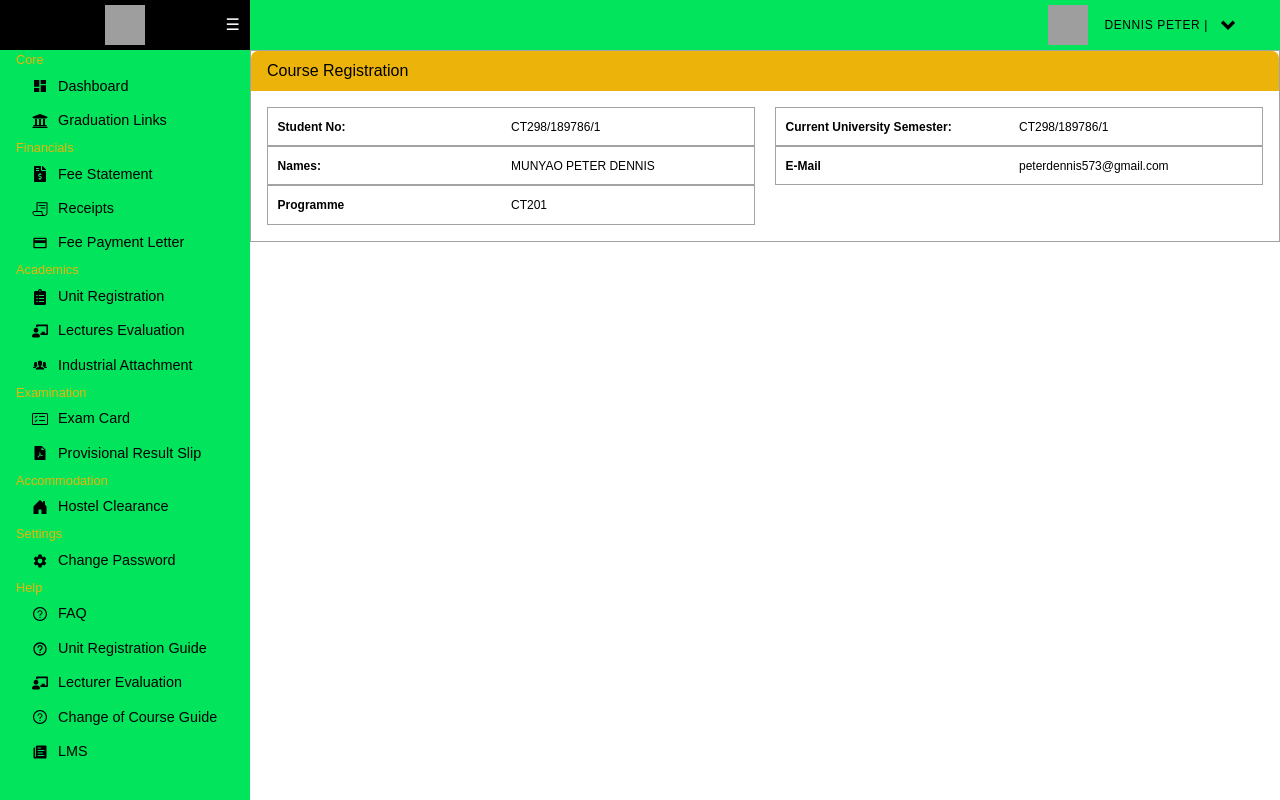
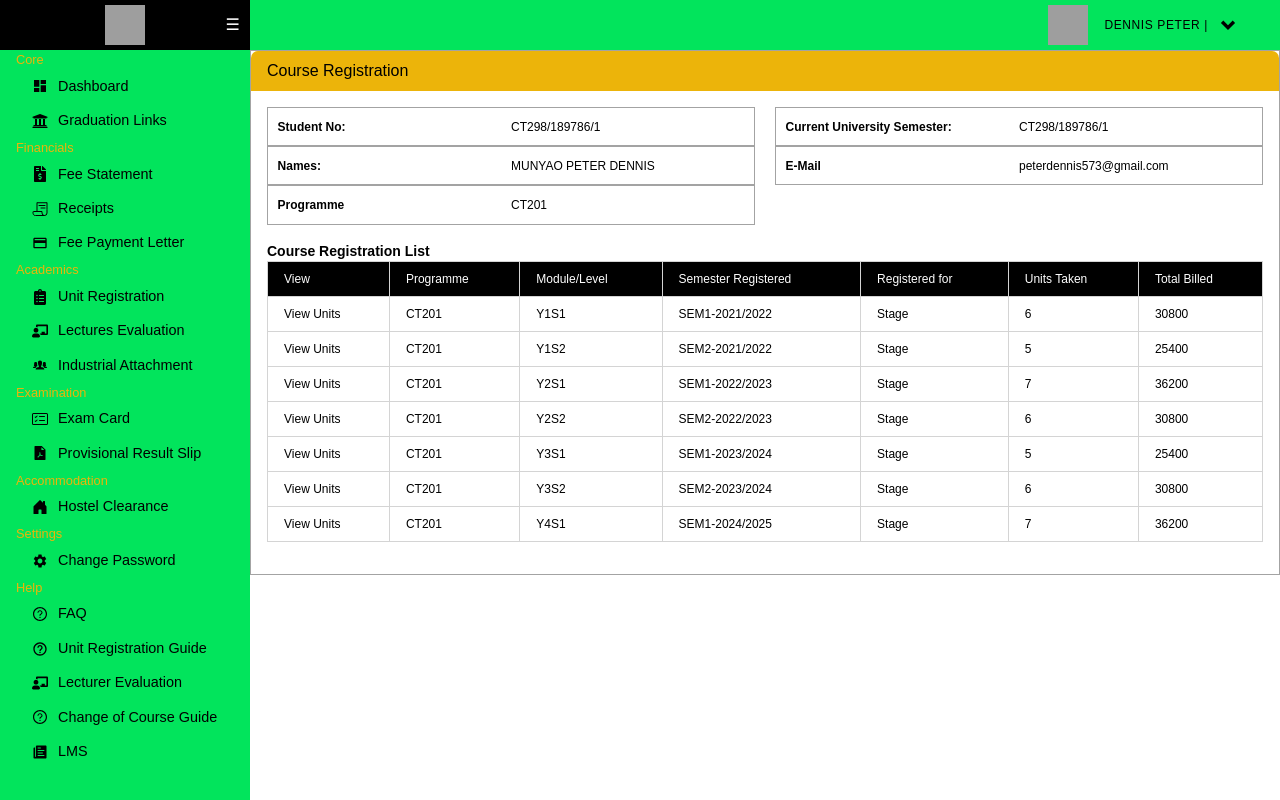
Before and after one commit to Ritahchanger/Meru-university-student-portal-clone, a React (Create React App) app: page /student/units/registration in a window 1280 px wide. Built offline with nearby package versions, Linux system fonts and the light colour scheme; grey boxes are pictures that could not be loaded.

Commit message:
Updates on the units registration

```diff
--- /dev/null
+++ b/src/components/dashboard/student/Courses/Courses.jsx
@@ -0,0 +1,102 @@
+import { Link } from "react-router-dom";
+
+const Courses = () => {
+  const courses = [
+    {
+      programme: "CT201",
+      moduleLevel: "Y1S1",
+      semester: "SEM1-2021/2022",
+      registeredFor: "Stage",
+      unitsTaken: 6,
+      totalBilled: 30800,
+    },
+    {
+      programme: "CT201",
+      moduleLevel: "Y1S2",
+      semester: "SEM2-2021/2022",
+      registeredFor: "Stage",
+      unitsTaken: 5,
+      totalBilled: 25400,
+    },
+    {
+      programme: "CT201",
+      moduleLevel: "Y2S1",
+      semester: "SEM1-2022/2023",
+      registeredFor: "Stage",
+      unitsTaken: 7,
+      totalBilled: 36200,
+    },
+    {
+      programme: "CT201",
+      moduleLevel: "Y2S2",
+      semester: "SEM2-2022/2023",
+      registeredFor: "Stage",
+      unitsTaken: 6,
+      totalBilled: 30800,
+    },
+    {
+      programme: "CT201",
+      moduleLevel: "Y3S1",
+      semester: "SEM1-2023/2024",
+      registeredFor: "Stage",
+      unitsTaken: 5,
+      totalBilled: 25400,
+    },
+    {
+      programme: "CT201",
+      moduleLevel: "Y3S2",
+      semester: "SEM2-2023/2024",
+      registeredFor: "Stage",
+      unitsTaken: 6,
+      totalBilled: 30800,
+    },
+    {
+      programme: "CT201",
+      moduleLevel: "Y4S1",
+      semester: "SEM1-2024/2025",
+      registeredFor: "Stage",
+      unitsTaken: 7,
+      totalBilled: 36200,
+    },
+  ];
+
+  return (
+    <div className="p-[1rem]">
+      <h3 className="subtitle font-semibold text-sm">
+        Course Registration List
+      </h3>
+      <div className="table-wrapper">
+        <table className="w-full">
+          <thead className="bg-black">
+            <tr className="text-xs-extra text-white">
+              <td className="px-4 py-2  border border-neutral-300">View</td>
+              <td className="px-4 py-2  border border-neutral-300">Programme</td>
+              <td className="px-4 py-2  border border-neutral-300">Module/Level</td>
+              <td className="px-4 py-2  border border-neutral-300">Semester Registered</td>
+              <td className="px-4 py-2  border border-neutral-300">Registered for</td>
+              <td className="px-4 py-2  border border-neutral-300">Units Taken</td>
+              <td className="px-4 py-2  border border-neutral-300">Total Billed</td>
+            </tr>
+          </thead>
+          <tbody>
+            {courses.map((course, index) => (
+              <tr className="text-xs-extra" key={index}>
+                <td className="px-4 py-2  border border-neutral-300">
+                  <Link to="#">View Units</Link>
+                </td>
+                <td className="px-4 py-2 border border-neutral-300">{course.programme}</td>
+                <td className="px-4 py-2 border  border-neutral-300">{course.moduleLevel}</td>
+                <td className="px-4 py-2 border  border-neutral-300">{course.semester}</td>
+                <td className="px-4 py-2 border border-neutral-300">{course.registeredFor}</td>
+                <td className="px-4 py-2 border border-neutral-300">{course.unitsTaken}</td>
+                <td className="px-4 py-2 border border-neutral-300">{course.totalBilled}</td>
+              </tr>
+            ))}
+          </tbody>
+        </table>
+      </div>
+    </div>
+  );
+};
+
+export default Courses;
--- a/src/index.css
+++ b/src/index.css
@@ -73,3 +73,16 @@ ul {
     width: 100%;
   }
 }
+
+
+.table-wrapper {
+  width: 100%;
+
+  overflow-x: scroll;
+}
+
+.table-wrapper table {
+  min-width: 410px;
+
+  overflow-x: scroll;
+}
--- a/src/pages/studentDashboard/CourseRegistration/CourseRegistration.jsx
+++ b/src/pages/studentDashboard/CourseRegistration/CourseRegistration.jsx
@@ -5,6 +5,7 @@ import StudentDashNavbar from "../../../components/dashboard/student/StudentDash
 import StudentDashSidebar from "../../../components/dashboard/student/StudentDashSidebar/StudentDashSidebar";
 
 import { useSelector } from "react-redux";
+import Courses from "../../../components/dashboard/student/Courses/Courses";
 
 const CourseRegistration = () => {
   const isSidebarShown = useSelector((state) => state.sidebar.isSidebarShown);
@@ -74,6 +75,8 @@ const CourseRegistration = () => {
             </ul>
           </div>
         </div>
+
+        <Courses/>
       </div>
     </div>
   );
```
